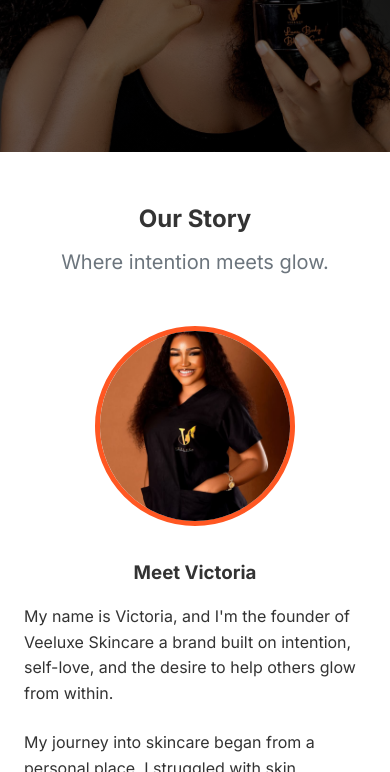
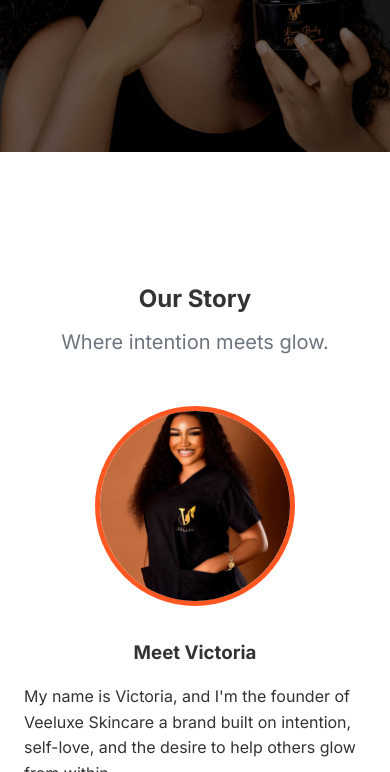
Before and after one commit to Chow24-7/veeluxewebsite, a website: page about.html in a window 390 px wide. Shown: the part 328-1100 px from the top of the page. Drawn offline with nearby package versions, Linux system fonts and the light colour scheme.

Commit message:
Update about.html

```diff
--- a/about.html
+++ b/about.html
@@ -20,6 +20,7 @@
       </a>
       <button class="navbar-toggler" id="nav-toggle" aria-label="Toggle navigation">
         <i class="ri-menu-line"></i>
+        <i class="ri-search-line mobile-search-icon"></i>
       </button>
       <ul class="nav-links" id="nav-menu">
         <li><a href="index.html" class="nav-link">Home</a></li>
@@ -52,7 +53,7 @@
   </section>
 
   <!-- MAIN CONTENT -->
-  <main class="py-5">
+  <main class="py-5" style="margin-top: var(--nav-h);">
     <div class="container">
       <!-- Our Story -->
       <section class="text-center mb-5">
```
